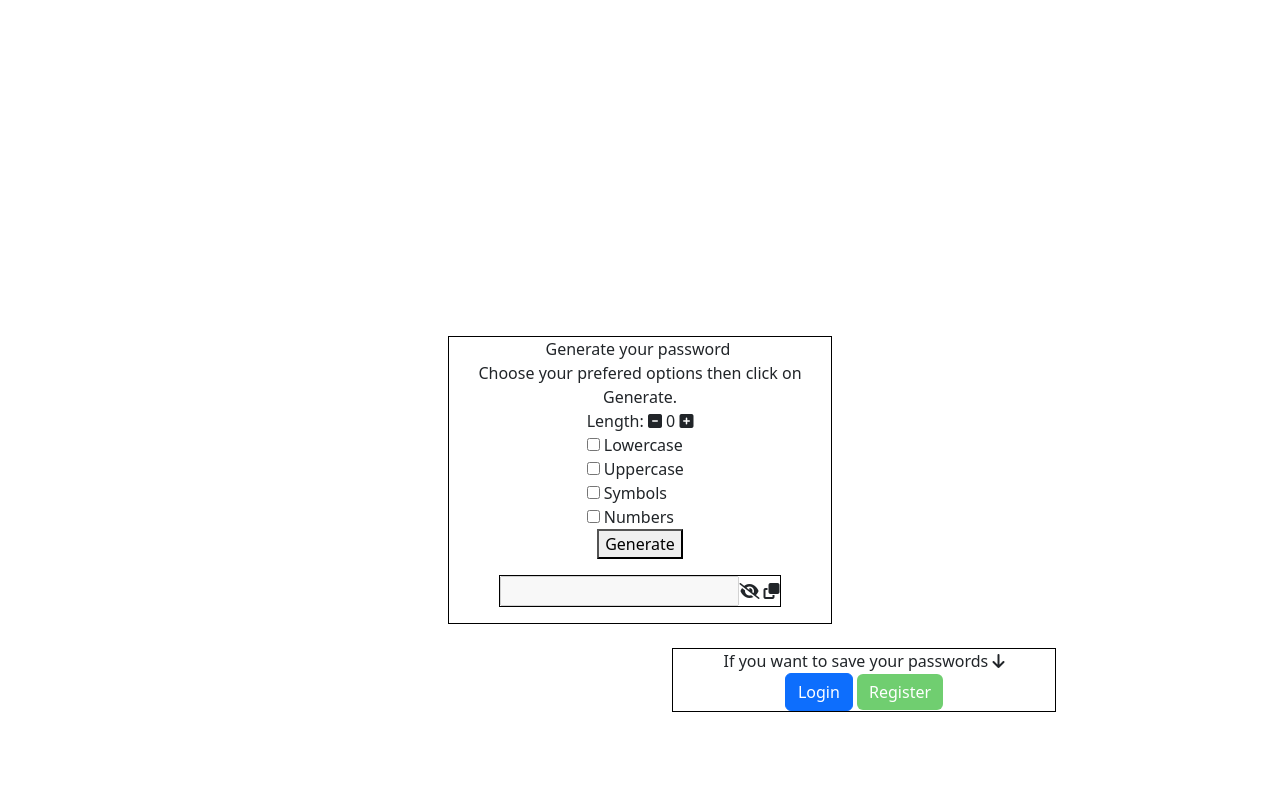
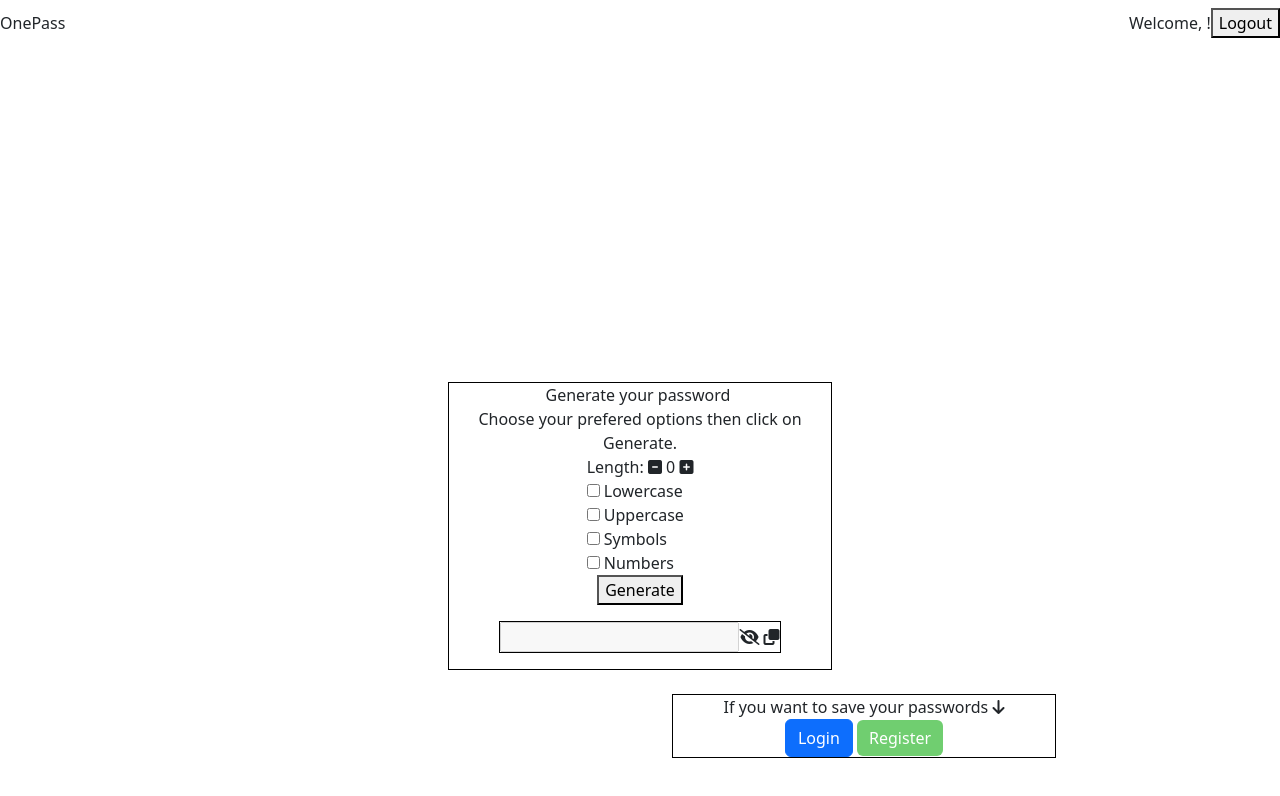
Before and after one commit to Purpleknife/OnePass, a React (Create React App) app in the folder front-end/: page / in a window 1280 px wide. Shown: the top 796 px of the page. Built offline with nearby package versions, Linux system fonts and the light colour scheme; a web font is replaced by a local one.

Commit message:
Add a NavBar to all the pages.

```diff
--- a/front-end/src/components/Dashboard.js
+++ b/front-end/src/components/Dashboard.js
@@ -5,6 +5,7 @@ import axios from 'axios';
 import { useNavigate, Navigate } from 'react-router-dom';
 import GeneratePass from './GeneratePass';
 import OneLogin from './OneLogin';
+import NavBar from './NavBar';
 
 import './Dashboard.scss';
 
@@ -12,12 +13,11 @@ const Dashboard = (props) => {
   const [passwords, setPasswords] = useState();
   const [passList, setPassList] = useState();
   const [cookies, setCookie, removeCookie] = useCookies(['user']);
-  const username = cookies.username;
   const user_id = cookies.user_id;
   const loggedIn = cookies.loggedIn;
   console.log('loggedIn', loggedIn);
 
-  const navigate = useNavigate();
+
 
   const fetchDashboard = async(e) => {
     await axios.get(`/dashboard/${user_id}`)
@@ -62,37 +62,22 @@ const Dashboard = (props) => {
   }, [passwords]);
 
 
-
-  const logout = () => {
-    axios.get('/logout')
-      .then(data => {
-        props.setUser(null);
-        removeCookie('username', {path: '/'});
-        removeCookie('user_id', {path: '/'});
-        removeCookie('loggedIn', {path: '/'});
-        removeCookie('user_session', {path: '/'});
-        navigate('/');
-      })
-  };
-
-
   return (
     <div>
       { !loggedIn
       ? <Navigate to="/" />
-      : <div>
-        Hi from Dashboard!
-        Hi, {username}!
-        <br />
-        <button type='submit' onClick={logout}>Logout</button>
-      </div>
-      }
-
-      <GeneratePass />
+      :
+      <div>
+        <NavBar setUser={props.setUser} />
+        <GeneratePass />
 
       <div className='container'>
         {passList}
       </div>
+
+      </div>
+      }
+
     </div>
   );
 }
--- a/front-end/src/components/LandingPage.js
+++ b/front-end/src/components/LandingPage.js
@@ -5,6 +5,7 @@ import Button from 'react-bootstrap/Button';
 import Register from './Register';
 import Login from './Login';
 import GeneratePass from './GeneratePass';
+import NavBar from './NavBar';
 
 import './LandingPage.scss';
 
@@ -20,6 +21,7 @@ const LandingPage = (props) => {
 
   return (
     <div className='landing-page'>
+      <NavBar setUser={props.setUser} />
       <div className='generate-landing'>
         <GeneratePass />
       </div>
--- /dev/null
+++ b/front-end/src/components/NavBar.js
@@ -0,0 +1,35 @@
+import React from 'react';
+
+import { useCookies } from 'react-cookie';
+import axios from 'axios';
+import { useNavigate } from 'react-router-dom';
+
+const NavBar = (props) => {
+  const [cookies, setCookie, removeCookie] = useCookies(['user']);
+  const username = cookies.username;
+  const navigate = useNavigate();
+
+  const logout = () => {
+    axios.get('/logout')
+      .then(data => {
+        props.setUser(null);
+        removeCookie('username', {path: '/'});
+        removeCookie('user_id', {path: '/'});
+        removeCookie('loggedIn', {path: '/'});
+        removeCookie('user_session', {path: '/'});
+        navigate('/');
+      })
+  };
+
+  return (
+    <div className='navbar'>
+      <div className='logo'>OnePass</div>
+      <div className='user_info'>
+        <span>Welcome, {username}!</span>
+        <span className='logout'><button type='submit' onClick={logout}>Logout</button></span>
+      </div>
+    </div>
+  );
+}
+
+export default NavBar;
```
Also changed, not shown: front-end/public/images/lock.jpg (added).
